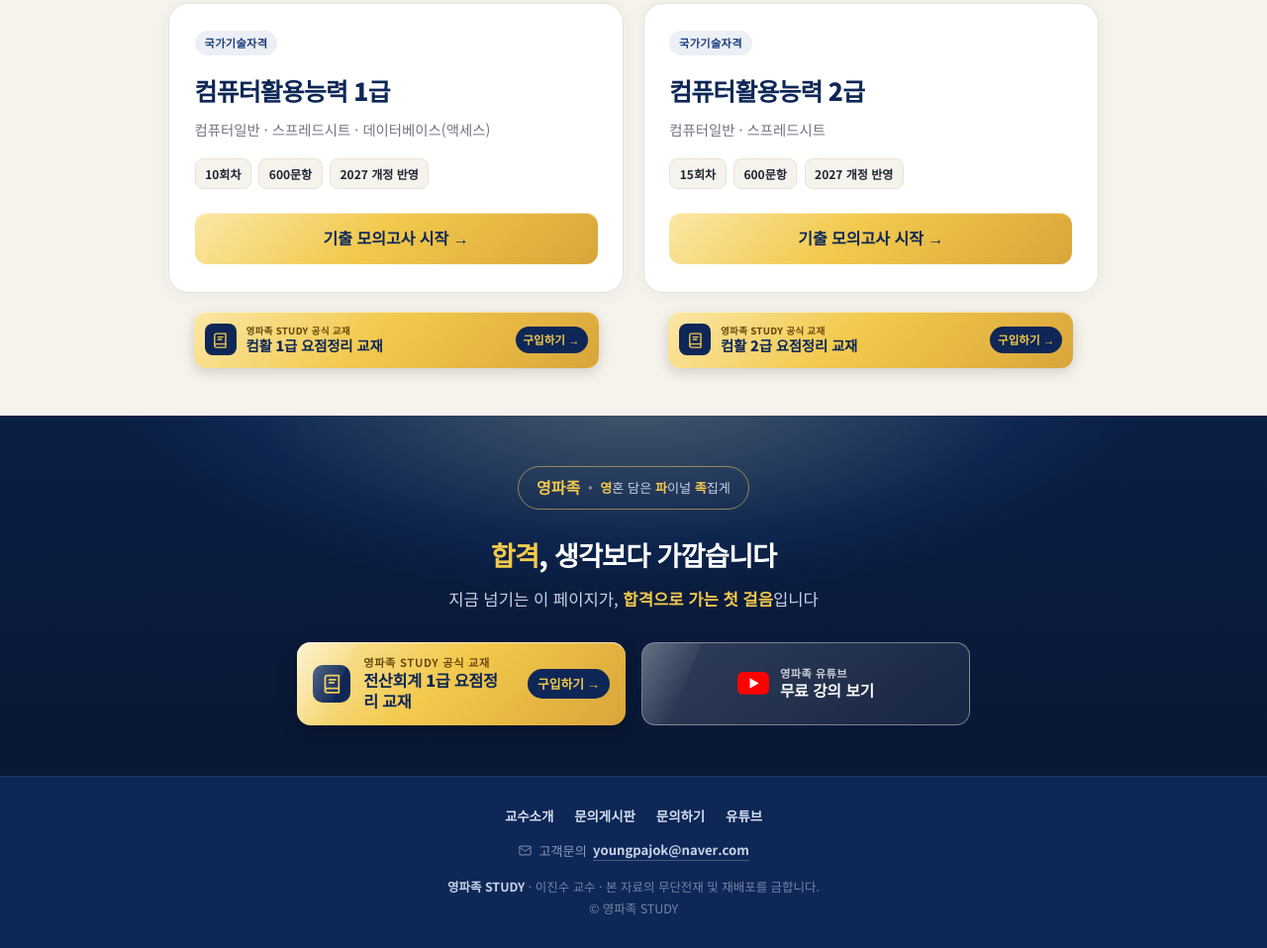
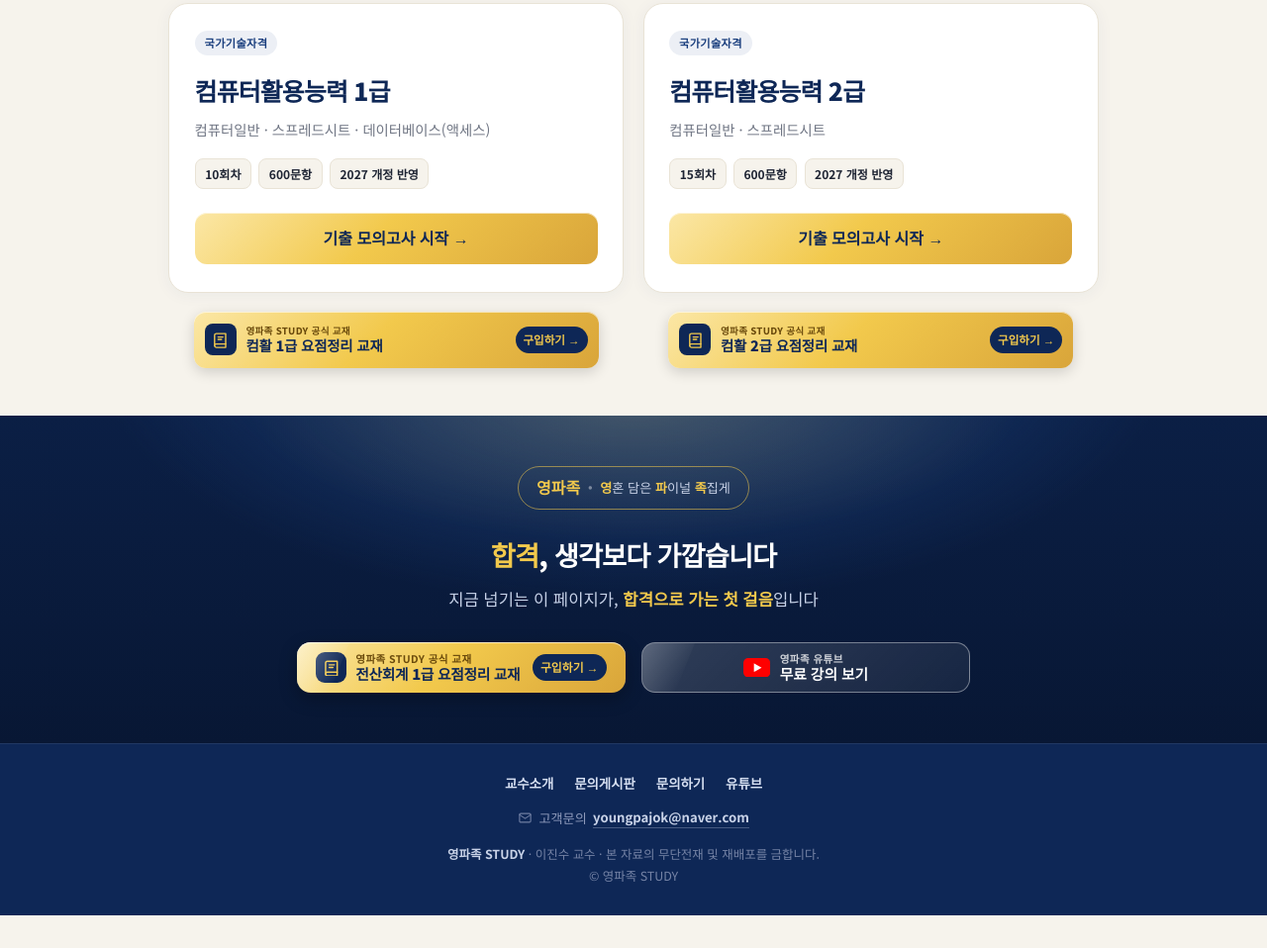
Before and after one commit to youngpajok/cbt, a plain HTML site: page index.html in a window 1280 px wide. Shown: the part 1442-2400 px from the top of the page at 99% size. After the commit the page ends 2367 px from the top, so only its background shows below. Drawn offline with Linux system fonts and the light colour scheme; no server answers.

Commit message:
Add files via upload

```diff
--- a/index.html
+++ b/index.html
@@ -96,20 +96,20 @@ a{text-decoration:none;color:inherit}
 .close .cline2 b{color:var(--gold);font-weight:800}
 .close .ctas{display:grid;grid-template-columns:1fr 1fr;gap:1rem;max-width:680px;margin:0 auto;align-items:stretch}
 /* buttons */
-.buy{position:relative;overflow:hidden;display:flex;align-items:center;justify-content:center;gap:.8rem;width:100%;padding:.85rem 1rem;border-radius:14px;color:var(--navy-d);background:linear-gradient(135deg,#FBE7A6 0%,#F2C94C 45%,#D9A53A 100%);box-shadow:inset 0 1px 0 rgba(255,255,255,.65),0 6px 18px rgba(0,0,0,.28);transition:transform .15s,box-shadow .15s}
+.buy{position:relative;overflow:hidden;display:flex;align-items:center;justify-content:center;gap:.6rem;width:100%;padding:.55rem .9rem;border-radius:14px;color:var(--navy-d);background:linear-gradient(135deg,#FBE7A6 0%,#F2C94C 45%,#D9A53A 100%);box-shadow:inset 0 1px 0 rgba(255,255,255,.65),0 6px 18px rgba(0,0,0,.28);transition:transform .15s,box-shadow .15s}
 .buy:hover{transform:translateY(-2px);box-shadow:inset 0 1px 0 rgba(255,255,255,.65),0 12px 26px rgba(0,0,0,.34)}
-.buy .bi{width:2.4rem;height:2.4rem;border-radius:10px;background:var(--navy-d);color:var(--gold);display:flex;align-items:center;justify-content:center;flex:none}
-.buy .bi svg{width:1.3rem;height:1.3rem}
-.buy .bt{display:flex;flex-direction:column;line-height:1.3;text-align:left}
-.buy .bt small{font-size:.7rem;font-weight:700;letter-spacing:.06em;color:#6A4A0C}
-.buy .bt b{font-size:1.02rem;font-weight:900;letter-spacing:-.02em}
-.buy .ba{margin-left:.2rem;font-size:.8rem;font-weight:900;padding:.3rem .6rem;border-radius:999px;background:var(--navy-d);color:var(--gold);white-space:nowrap;flex:none}
-.yt{position:relative;overflow:hidden;display:flex;align-items:center;justify-content:center;gap:.7rem;width:100%;padding:.85rem 1rem;border-radius:14px;border:1px solid rgba(255,255,255,.4);background:linear-gradient(135deg,rgba(255,255,255,.16),rgba(255,255,255,.06));color:#fff;transition:transform .15s,border-color .15s,background .15s}
+.buy .bi{width:1.9rem;height:1.9rem;border-radius:9px;background:var(--navy-d);color:var(--gold);display:flex;align-items:center;justify-content:center;flex:none}
+.buy .bi svg{width:1.1rem;height:1.1rem}
+.buy .bt{display:flex;flex-direction:column;line-height:1.25;text-align:left;min-width:0}
+.buy .bt small{font-size:.66rem;font-weight:700;letter-spacing:.04em;color:#6A4A0C}
+.buy .bt b{font-size:.92rem;font-weight:900;letter-spacing:-.02em;white-space:nowrap}
+.buy .ba{margin-left:.2rem;font-size:.74rem;font-weight:900;padding:.26rem .5rem;border-radius:999px;background:var(--navy-d);color:var(--gold);white-space:nowrap;flex:none}
+.yt{position:relative;overflow:hidden;display:flex;align-items:center;justify-content:center;gap:.6rem;width:100%;padding:.55rem .9rem;border-radius:14px;border:1px solid rgba(255,255,255,.4);background:linear-gradient(135deg,rgba(255,255,255,.16),rgba(255,255,255,.06));color:#fff;transition:transform .15s,border-color .15s,background .15s}
 .yt:hover{transform:translateY(-2px);border-color:#fff;background:linear-gradient(135deg,rgba(255,255,255,.24),rgba(255,255,255,.1))}
-.yt svg{width:2rem;height:auto;flex:none}
-.yt .bt{display:flex;flex-direction:column;line-height:1.3;text-align:left}
-.yt .bt small{font-size:.7rem;color:rgba(255,255,255,.78);font-weight:700;letter-spacing:.04em}
-.yt .bt b{font-size:.98rem;font-weight:900}
+.yt svg{width:1.7rem;height:auto;flex:none}
+.yt .bt{display:flex;flex-direction:column;line-height:1.25;text-align:left;min-width:0}
+.yt .bt small{font-size:.66rem;color:rgba(255,255,255,.78);font-weight:700;letter-spacing:.04em}
+.yt .bt b{font-size:.92rem;font-weight:900;white-space:nowrap}
 /* continuous shine on both */
 .buy::after,.yt::after{content:"";position:absolute;top:0;left:-65%;width:48%;height:100%;background:linear-gradient(100deg,transparent,rgba(255,255,255,.55),transparent);transform:skewX(-22deg);animation:sweep 4.8s ease-in-out infinite;pointer-events:none}
 .yt::after{background:linear-gradient(100deg,transparent,rgba(255,255,255,.3),transparent)}
```
